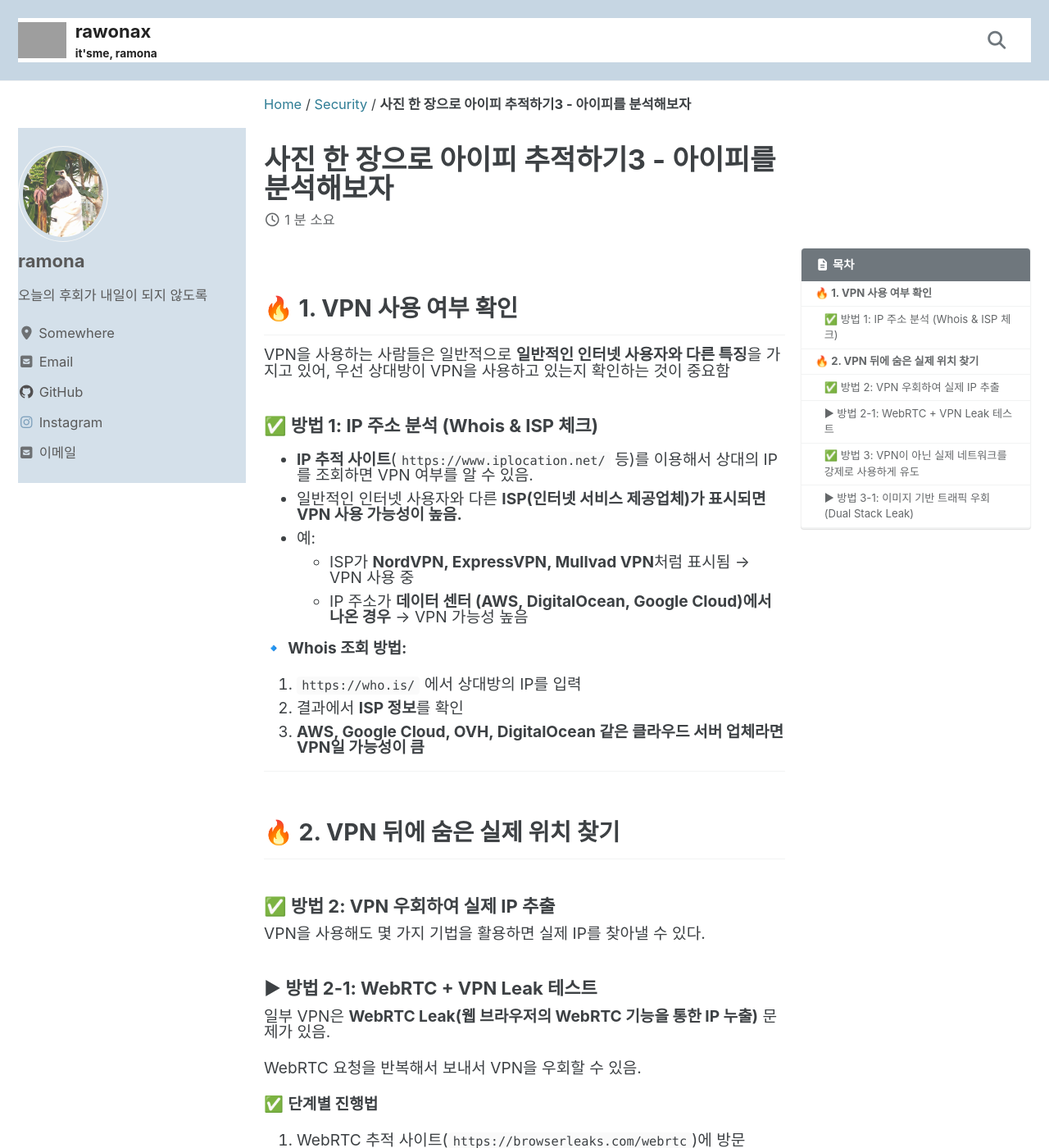
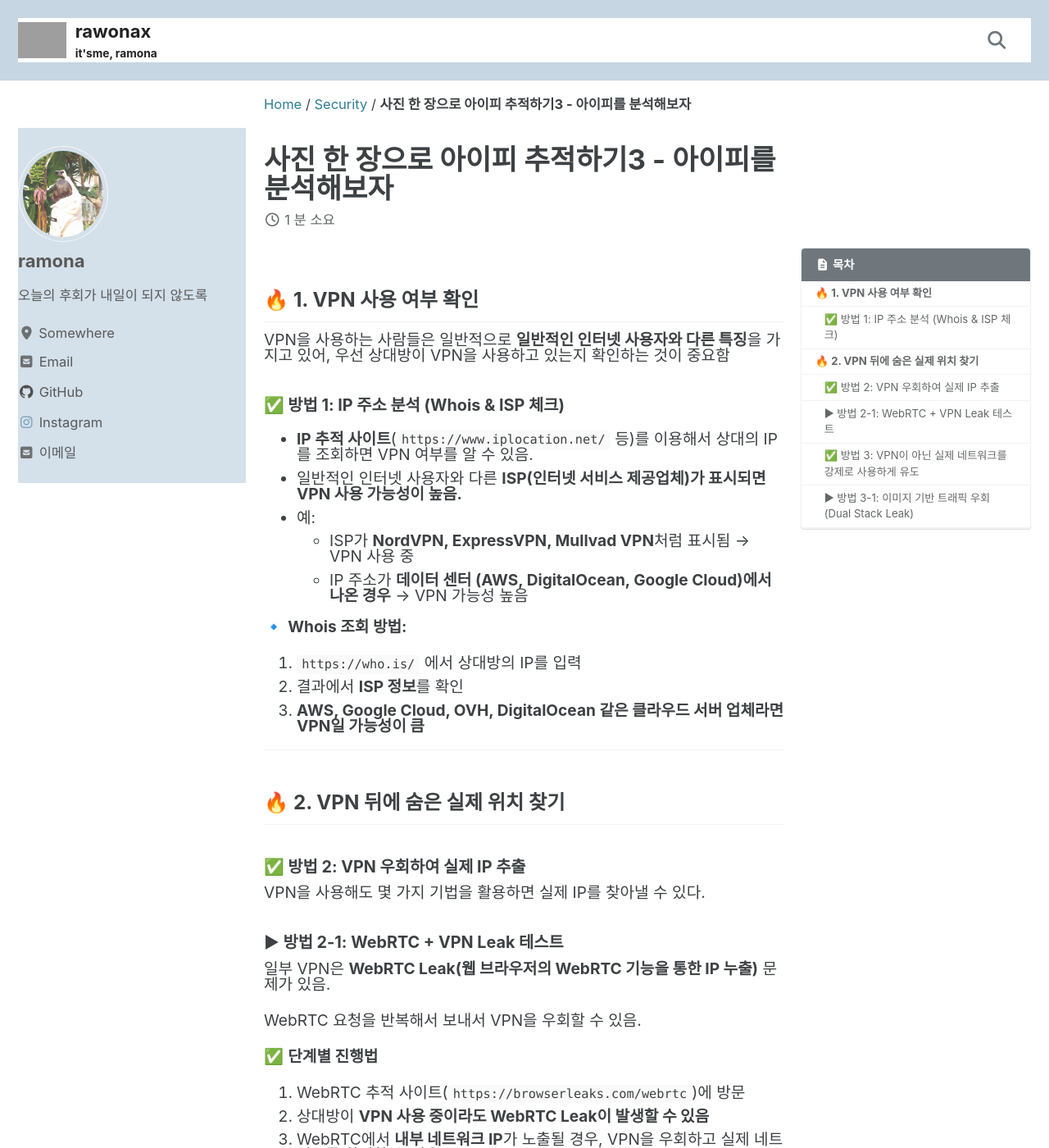
Before and after one commit to rawonax/rawonax.github.io, a Jekyll site: the page built from _posts/2025-04-03-onepiccapture3.md, in a window 1280 px wide and 1400 px high. Shown: the whole window at 82% size. Built offline with Jekyll 4.4.1, drawn with Linux system fonts in a browser that asks for light colours; cached includes are drawn as plain includes; comment, search, counter and statistics services are not loaded; grey boxes are pictures that could not be loaded.

Commit message:
fix : 폰트 사이즈 변경

```diff
--- a/assets/css/main.scss
+++ b/assets/css/main.scss
@@ -15,13 +15,13 @@ search: false
 }
 
 .page__content h1 {
-  font-size: 1.5rem;
+  font-size: 1.3rem;
 }
 .page__content h2 {
-  font-size: 1.3rem;
+  font-size: 1.1rem;
 }
 .page__content h3 {
-  font-size: 1.0rem;
+  font-size: 0.9rem;
 }
 
 // 팬톤 13-4201 Cloud Blue 테마 색상
```
